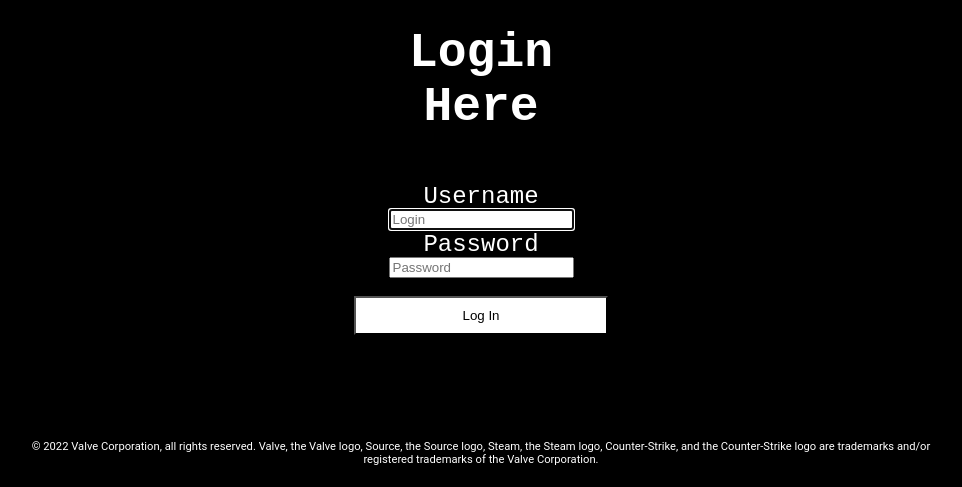
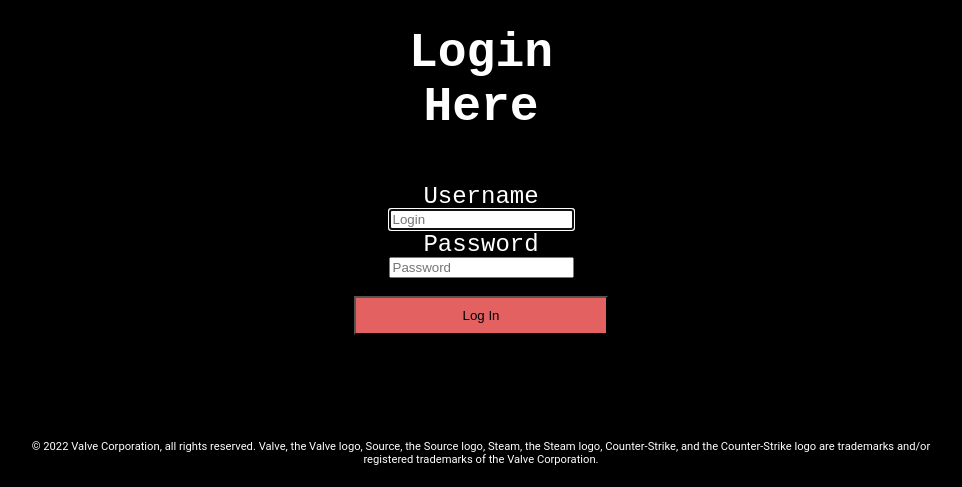
Before and after one commit to leopold-gauthier/ReservationSalle, a PHP site: page /php/connexion.php in a window 1280 px wide, with the pointer over the restyled element. Shown: the part 220-707 px from the top of the page, without its empty margins (159-1121 px from the left). Run offline with PHP 8.4, Linux system fonts and the light colour scheme; some libraries are stand-ins or nearby versions.

Commit message:
hover button

```diff
--- a/css/origin-main.css
+++ b/css/origin-main.css
@@ -267,3 +267,8 @@ a:hover {
     transition: 0.25s cubic-bezier(0.72,-0.01, 0.19, 0.92);
     text-decoration: underline;
 }
+
+.button:hover {
+    background-color: #E46161;
+    transition: 0.25s cubic-bezier(0.72,-0.01, 0.19, 0.92);
+}
--- a/php/reservation.php
+++ b/php/reservation.php
@@ -5,7 +5,7 @@ session_start();
 if (isset($_GET["evenement"]) && !empty($_GET["evenement"])) {
     $id = $_GET["evenement"];
 
-    // $connexionbd = mysqli_connect("localhost", "root", "", "reservationsalles");
+    // $connexionbd en pdo
     $requete = $bdd->prepare("SELECT * FROM reservations INNER JOIN utilisateurs ON utilisateurs.id = reservations.id_utilisateur WHERE reservations.id = ? ");
     $requete->execute([$id]);
     $resa = $requete->fetchAll(PDO::FETCH_ASSOC);
```
